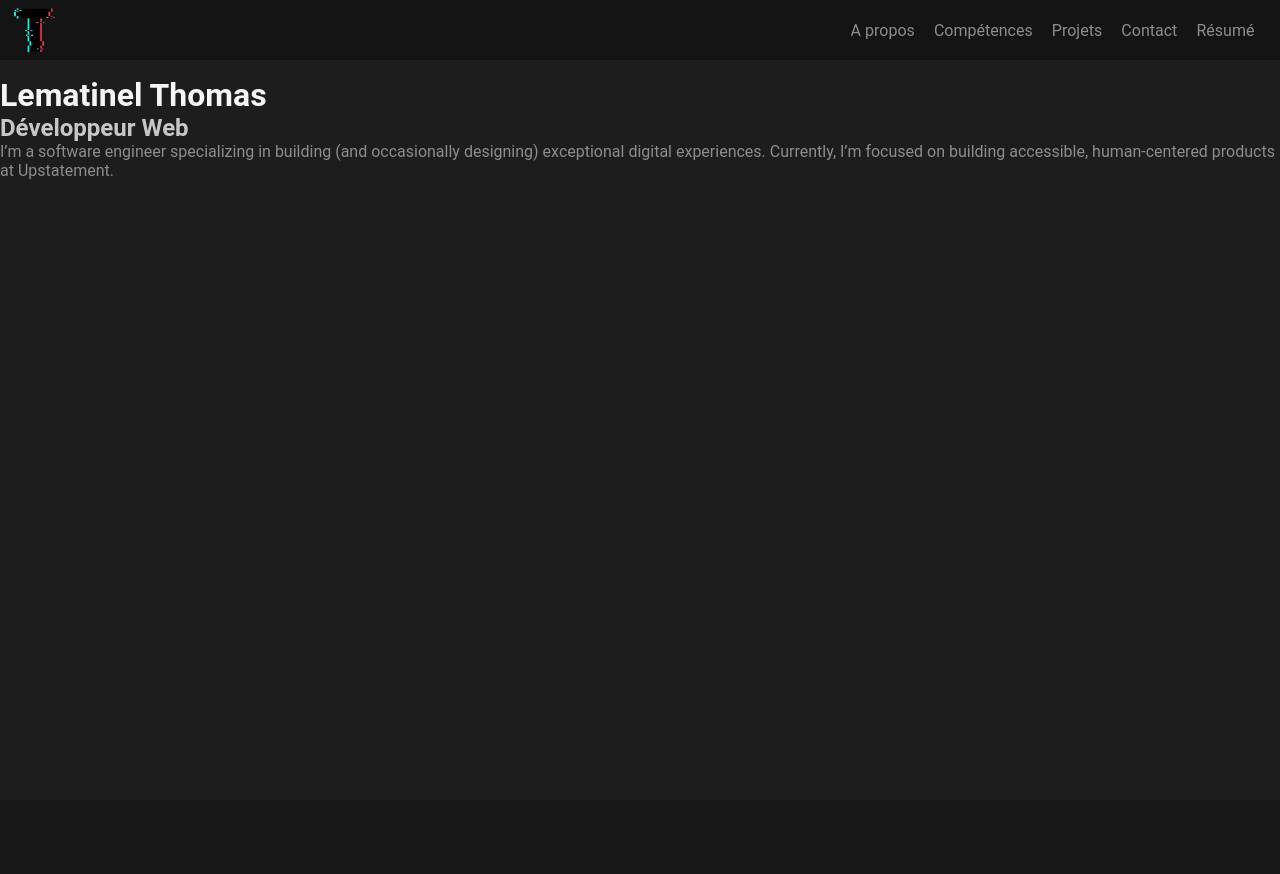
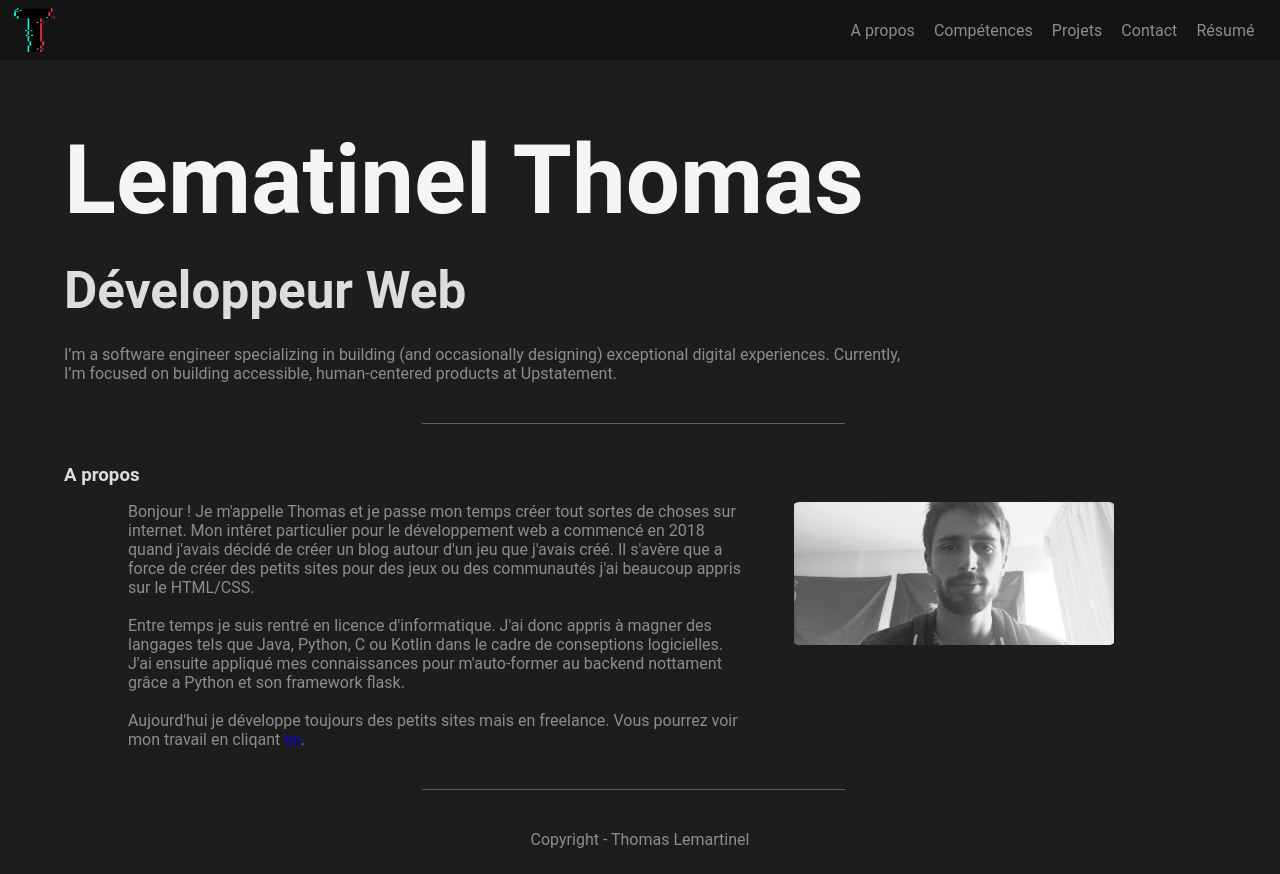
Before and after one commit to Lenitra/lemartinel.com, a Flask app: page / in a window 1280 px wide. Before the commit the page ends 179 px from the top, so only its background shows below. Run offline with Flask 2, Linux system fonts and the light colour scheme.

Commit message:
Partie à propos terminée

```diff
--- a/static/css/index.css
+++ b/static/css/index.css
@@ -3,7 +3,8 @@
     padding: 0;
     list-style: none;
     font-family: 'Roboto', sans-serif;
-    overflow-y: hidden;
+    overflow-x: hidden;
+    text-decoration: none;
 
     --header-height: 7.5vh;
     --text-color : #8d8d8d;
@@ -44,6 +45,33 @@ html {
     100% { transform: translate(5%,0) }
 }
 
+.category-title {
+
+    margin-left: 5vw;
+    font-weight: bold;
+    color: #dddddd;
+    margin-bottom: 1rem;
+}
+
+
+.category-separator {
+    width: 33vw;
+    height: 1px;
+    background-color: #5f5f5f;
+    border: none;
+    margin-left: 33vw;
+    margin-top: 5vh;
+    margin-bottom: 5vh;
+}
+
+
+/* #region footer */
+footer {
+    text-align: center;
+    background-color: #1d1d1d;
+    color: #8d8d8d;
+    margin-bottom: 25px;
+}
 
 /* #region Header  */
 
@@ -72,13 +100,14 @@ header nav ol {
     height: var(--header-height);
 }
 
-header nav ol li {
+header nav ol li a {
     margin-left: 1.5vw;
     color: var(--text-color);
     cursor: pointer;
+
 }
 
-header nav ol li:hover {
+header nav ol li a:hover {
     color: aqua
 }
 
@@ -86,20 +115,59 @@ header nav ol li:hover {
 /* #endregion */
 
 /* #region 0 homepage */
-
 #home {
-    padding-top: calc(var(--header-height) + 2vh);
-    /* background-color: brown; */
+    padding-top: calc(var(--header-height) + 5vh);
+    width: 66vw;
+    margin-left: 5vw;
 }
 
 #home h1 {
     color: whitesmoke;
+    font-size: 7.5vw;
+    font-weight: bold;
 }
 
 #home h2 {
-    color: #c7c7c7
+    color: #dddddd;
+    font-size: 4vw;
 }
 
 #home p {
     color: var(--text-color);
 }
+#home * {
+    margin-top: 3vh;
+}
+
+/* #endregion */
+
+
+/* #region about*/
+#aboutgrid{
+    margin-left: 10vw;
+    display: grid;
+    grid-template-columns: 48vw 28vw;
+    column-gap: 4vw;
+    grid-auto-flow: column;
+}
+
+#selfie {
+    height: auto;
+    width: 25vw;
+    border-radius: 2%;
+    box-shadow: #1d1d1d 0 0 10px;
+
+    filter: grayscale(100%);
+    transition: all .5s;
+}
+
+#selfie:hover{
+    filter: grayscale(0%);
+    transition: all .5s;
+}
+
+#aboutgrid p {
+    color: var(--text-color);
+}
+
+/* #endregion */
--- a/templates/index.html
+++ b/templates/index.html
@@ -17,11 +17,11 @@
             <img src="../static/imgs/logo.png" alt="Logo de Thomas Lemartinel">
 
             <ol>
-                <li>A propos</li>
-                <li>Compétences</li>
-                <li>Projets</li>
-                <li>Contact</li>
-                <li id="cv">Résumé</li>
+                <li><a href="#about">A propos</a></li>
+                <li><a href="#about">Compétences</a></li>
+                <li><a href="#about">Projets</a></li>
+                <li><a href="#about">Contact</a></li>
+                <li><a href="#about">Résumé</a></li>
             </ol>
 
         </nav>
@@ -32,12 +32,36 @@
             <h1>Lematinel Thomas</h1>
             <h2>Développeur Web</h2>
             <p>I’m a software engineer specializing in building (and occasionally designing) exceptional digital experiences. Currently, I’m focused on building accessible, human-centered products at Upstatement.</p>
+            <!-- <img src="/static/imgs/scroll.gif" alt=""> -->
         </div>
+
+        <hr class="category-separator">
+
+        <div id="about">
+            <h3 class="category-title">A propos</h3>
+            <div id="aboutgrid">
+                <div>
+                    <p>Bonjour ! Je m'appelle Thomas et je passe mon temps créer tout sortes de choses sur internet. Mon intêret particulier pour le développement web a commencé en 2018 quand j'avais décidé de créer un blog autour d'un jeu que j'avais créé. Il s'avère que a force de créer des petits sites pour des jeux ou des communautés j'ai beaucoup appris sur le HTML/CSS.</p>
+                    <br>
+                    <p>Entre temps je suis rentré en licence d'informatique. J'ai donc appris à magner des langages tels que Java, Python, C ou Kotlin dans le cadre de conseptions logicielles. J'ai ensuite appliqué mes connaissances pour m'auto-former au backend nottament grâce a Python et son framework flask.</p>
+                    <br>
+                    <p>Aujourd'hui je développe toujours des petits sites mais en freelance. Vous pourrez voir mon travail en cliqant <a href="#projects">ici</a>.</p>
+                </div>
+
+                <div>
+                    <img src="/static/imgs/memyselfi.jpg" alt="Thomas Lemartinel picture" id="selfie">
+                </div>
+            </div>
+        </div>
+
 
     </main>
 
-<!-- <h1>Bonjour,<br>Je suis Thomas,<br>Développeur web</h1> -->
 
+    <footer>
+        <hr class="category-separator">
+        <p>Copyright <span></span> - Thomas Lemartinel</p>
+    </footer>
 
 </body>
 </html>
```
Also changed, not shown: static/imgs/memyselfi.jpg (added).
